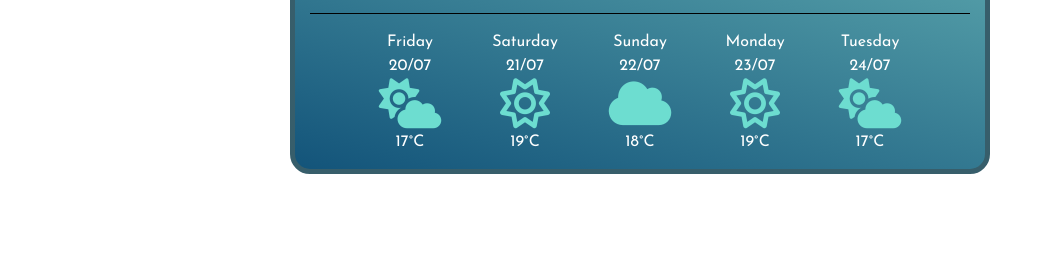
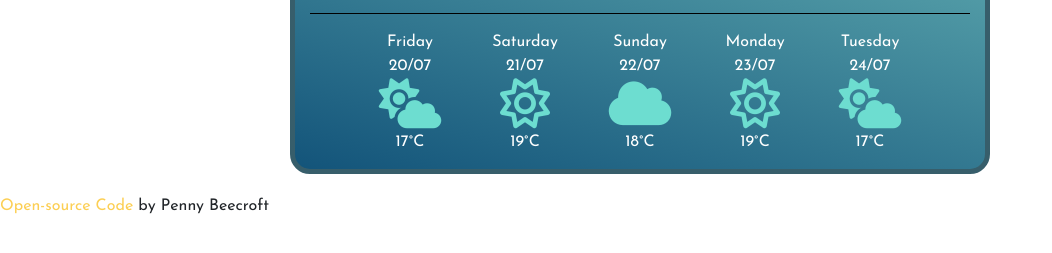
Before and after one commit to beecroftio/Weather_App_SC_P, a plain HTML site: page Weather_App_SC_P_Index.html in a window 1280 px wide. Shown: the part 301-554 px from the top of the page, without its empty margins (0-1052 px from the left). Drawn offline with nearby package versions, Linux system fonts and the light colour scheme; no server answers.

Commit message:
Added Open-source link to personal github

```diff
--- a/Weather_App_SC_P_Index.html
+++ b/Weather_App_SC_P_Index.html
@@ -105,10 +105,12 @@
             </section>
         </div>
     </div>
-</body>
-<script src="Weather_App_SC_P_Script.js">
+    <footer><a href="https://github.com/beecroftio/Weather_App_SC_P" target="_blank">Open-source Code</a> by Penny Beecroft</footer>
+    <script src="Weather_App_SC_P_Script.js">
 
 
-</script>
+    </script>
+</body>
+
 
 </html>
```
